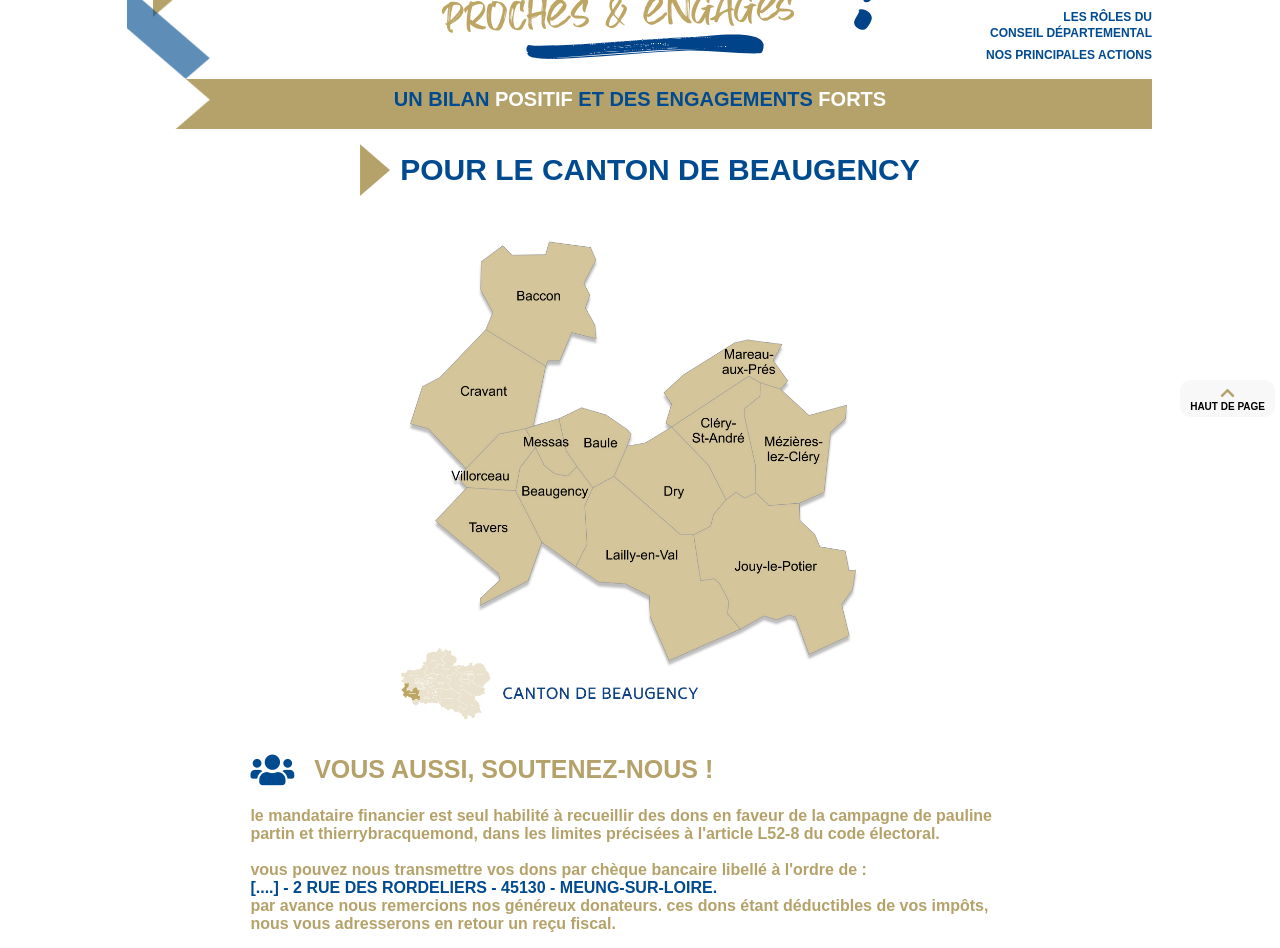
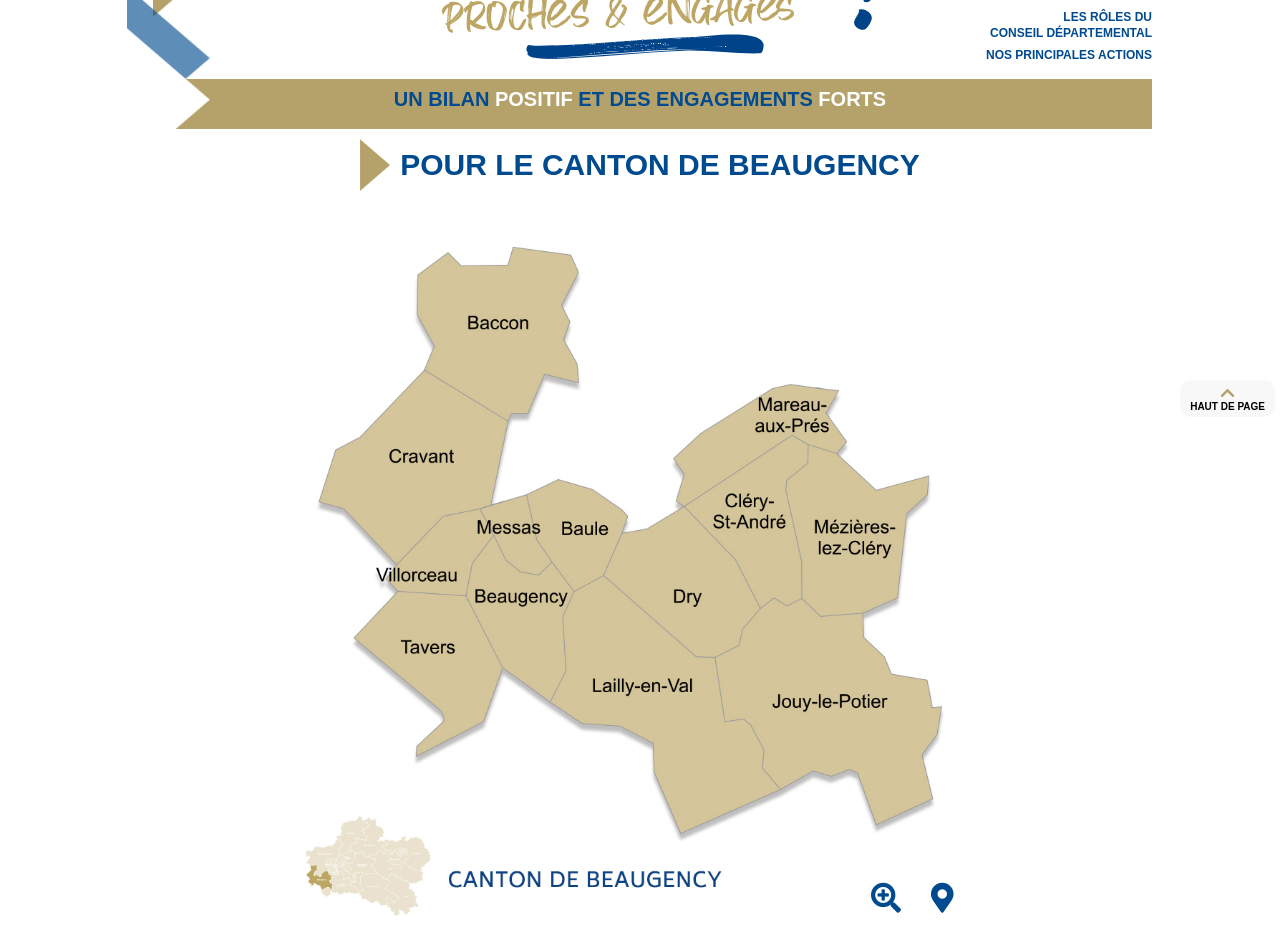
Before and after one commit to saiiimiiir/avec_vous, a React (Create React App) app: page /pour-le-canton/Beaugency in a window 1280 px wide. Shown: the part 260-1208 px from the top of the page. Built offline with nearby package versions, Linux system fonts and the light colour scheme; a web font is replaced by a local one.

Commit message:
correction marc

```diff
--- a/src/Components/Header.tsx
+++ b/src/Components/Header.tsx
@@ -179,12 +179,12 @@ export default class Header extends Component {
                             menuOpen = false;
                             }} className="bluetext"> <i className="fas fa-long-arrow-alt-right"></i> canton de sully-sur-loire</li>
                         </Link>
-                        <Link  to="mailto:test@loiretavecvous.fr">
+                        <a  href="mailto:test@loiretavecvous.fr">
                             <li onClick={()=>{
                                 (document.querySelector('.menuMobile') as any).style.left = "-100%";
                             menuOpen = false;
                             }} className="yellowText"> <i className="fas fa-long-arrow-alt-right"></i> nous contacter</li>
-                        </Link>
+                        </a>
                         <Link  to="/mentions">
                             <li onClick={()=>{
                                 (document.querySelector('.menuMobile') as any).style.left = "-100%";
--- a/src/Pages/Canton.tsx
+++ b/src/Pages/Canton.tsx
@@ -1,4 +1,4 @@
-import React, { Component } from 'react'
+import React, { Component, useRef, useState } from 'react'
 import { useParams } from 'react-router'
 import triangle from '../asset/acceuil/traingle_titre.png'
 import MeungSurLoire from '../Components/candidats/MeungSurLoire'
@@ -9,8 +9,9 @@ import '../scss/Canton.scss'
 
 const Canton = () => {
     var params = useParams()
-    var canton = (params as any).canton;
+    var canton : string = (params as any).canton;
     var ficheCandidat;
+    const [zoom, setzoom] = useState(false)
 
     // AFICHAGE DE LA FICHE CANDIDAT EN FONCTION DU CANTON
 
@@ -88,6 +89,21 @@ const Canton = () => {
                 </div>
                 <div className="carteCanton">
                     <img src={process.env.PUBLIC_URL + '/carte_canton/' + canton + '.jpg'} alt={"carte " + canton} />
+                    <div className="iconeMap">
+                        <i className={zoom == false ? "fas fa-search-plus" : "fas fa-search-minus"} onClick={()=>{
+                            if(zoom == false){
+                                (document.querySelector('.carteCanton img') as any).style.width = "70%";
+                                setzoom(true);
+                            } else {
+                                (document.querySelector('.carteCanton img') as any).style.width = "40%";
+                                setzoom(false);
+                            }
+                            console.log((document.querySelector('.carteCanton img') as any))
+                        }} ></i>
+                        <a href={(canton as any).indexOf("orleans") != -1 ? "https://www.google.fr/maps/place/Orléans" : "https://www.google.fr/maps/place/"+canton} target="_blank" rel="noopener noreferrer">
+                            <i className="fas fa-map-marker-alt"></i>
+                        </a>
+                    </div>
                 </div>
                 <div className="candidats">
 
@@ -97,7 +113,7 @@ const Canton = () => {
 
                 <div className="dons">
                     <div className="titreDons">
-                        <i className="fas fa-users"></i>
+                        <i className="fas fa-users" ></i>
                         <span className="yellowText">vous aussi, soutenez-nous !</span>
                     </div>
                     <p>
--- a/src/Pages/Roles.tsx
+++ b/src/Pages/Roles.tsx
@@ -40,6 +40,7 @@ export default class Roles extends Component {
                                 <li className="listeRole">Le déploiement de <span className="strong">l’internet haut débit</span> </li>
                                 <li className="listeRole">Le financement de <span className="strong">projets agricoles</span> …</li>
                             </ul>
+                            <div className="fillet"></div>
                             <ul>
                                 <br />
                                 <span className="strong">Notre département c’est :</span>
--- a/src/scss/Candidat.scss
+++ b/src/scss/Candidat.scss
@@ -326,13 +326,17 @@ $lineHeight : 140%;
             .fiche{
                 width: 90%;
                 margin: 20px;
-                @include flexStart(column);
+                @include flexCenter(column);
                 .image{
+                    width: 100%;
+                    @include flexCenter(row);
                     img{
                         width: 180px;
+                        margin: 10px;
                     }
                 }
                 .text{
+                    text-align: center;
                     margin-left: 0px;
                     margin-bottom: auto;
                     h3{
@@ -366,13 +370,17 @@ $lineHeight : 140%;
             .fiche{
                 width: 90%;
                 margin: 20px;
-                @include flexStart(column);
+                @include flexCenter(column);
                 .image{
+                    width: 100%;
+                    @include flexCenter(row);
                     img{
                         width: 180px;
+                        margin: 10px;
                     }
                 }
                 .text{
+                    text-align: center;
                     margin-left: 0px;
                     margin-bottom: auto;
                     h3{
--- a/src/scss/Canton.scss
+++ b/src/scss/Canton.scss
@@ -1,29 +1,48 @@
 @import './Setup.scss';
 
-$taillerCarte : 50%;
+$taillerCarte : 70%;
 
 #canton{
     @include pannelCenter();
     @include flexCenter(column);
     .titreCanton{
-        margin-bottom: 20px;
+        margin: 10px auto;
         @include flexCenter(row);
+        img{
+            width: 35px;
+        }
         h3{
             margin-left: 10px;
             color : $blue;
             @include typoSemiBold;
-            font-size: 40px;
+            font-size: 35px;
             text-transform: uppercase;
         }
     }
     .carteCanton{
-        width: $taillerCarte;
+        width: 100%;
+        position: relative;
+        @include flexCenter(row);
         img{
-            width: 100%;
+            width: 40%;
+            transition: width 1s ease;
         }
-    }
-    .candidats{
-
+        .iconeMap{
+            @include flexCenter(row);
+            position: absolute;
+            bottom: 30px;
+            right: 80px;
+            i{
+                font-size: 40px;
+                color: $blue;
+                margin: 15px;
+                cursor : pointer;
+                text-decoration: none;
+            }
+            i:hover{
+                color: $yellow;
+            }
+        }
     }
 
     .dons{
@@ -81,9 +100,22 @@ $taillerCarte : 50%;
         img{
             width: 100%;
         }
-    }
-    .candidats{
-
+        .iconeMap{
+            @include flexCenter(row);
+            position: absolute;
+            bottom: 0px;
+            right: 30px;
+            i{
+                font-size: 30px;
+                color: $blue;
+                margin: 15px;
+                cursor : pointer;
+                text-decoration: none;
+            }
+            i:hover{
+                color: $yellow;
+            }
+        }
     }
 
     .dons{
@@ -151,6 +183,22 @@ $taillerCarte : 50%;
             img{
                 width: 100%;
             }
+            .iconeMap{
+            @include flexCenter(row);
+            position: absolute;
+            bottom: 0px;
+            right: 20px;
+            i{
+                font-size: 20px;
+                color: $blue;
+                margin: 15px;
+                cursor : pointer;
+                text-decoration: none;
+            }
+            i:hover{
+                color: $yellow;
+            }
+        }
         }
         .candidats{
 
--- a/src/scss/Header.scss
+++ b/src/scss/Header.scss
@@ -3,7 +3,7 @@
 #header{
     @include flexCenter(column);
     width: 100%;
-    margin: 0px auto 15px auto;
+    margin: 0px auto;
     .ancre{
         position: fixed;
         top : 80vh;
@@ -170,7 +170,7 @@
     #header{
         @include flexCenter(column);
         width: 100%;
-        margin: 0px auto 15px auto;
+        margin: 0px auto 0px auto;
         .titre{
             text-transform: uppercase;
             color: $blue;
--- a/src/scss/Map.scss
+++ b/src/scss/Map.scss
@@ -55,14 +55,14 @@
     position: relative;
     @include flexCenter(column);
     #svgMap{
-        width: 70%;
+        width: 50%;
         margin: 0px auto;
     }
     #votez{
         position: absolute;
         left: 0;
         top : 0;
-        width: 18%;
+        width: 15%;
         .cls-1 {
             fill: #bda563;
         }
--- a/src/scss/Roles.scss
+++ b/src/scss/Roles.scss
@@ -40,6 +40,9 @@
             }
             .strong{
                 font-weight: 800;
+            }
+            .fillet{
+                @include fillet(100%,black,1px)
             }
             ul{
                 li{
--- a/src/scss/Setup.scss
+++ b/src/scss/Setup.scss
@@ -103,6 +103,16 @@ $hoverBlue : #0076BD;
 
 }
 
+@mixin fillet($width,$color,$height){
+    width: $width;
+    background-color: $color;
+    height: $height;
+}
+
+.fillet{
+    @include fillet(100%, grey, 0.5px)
+}
+
 /* width */
 ::-webkit-scrollbar {
   width: 10px;
```
Also changed, not shown: src/Pages/Actions.tsx (+34 -17 lines), src/scss/Actions.scss (+21 -2 lines), src/scss/Home.scss (+10 -5 lines).
